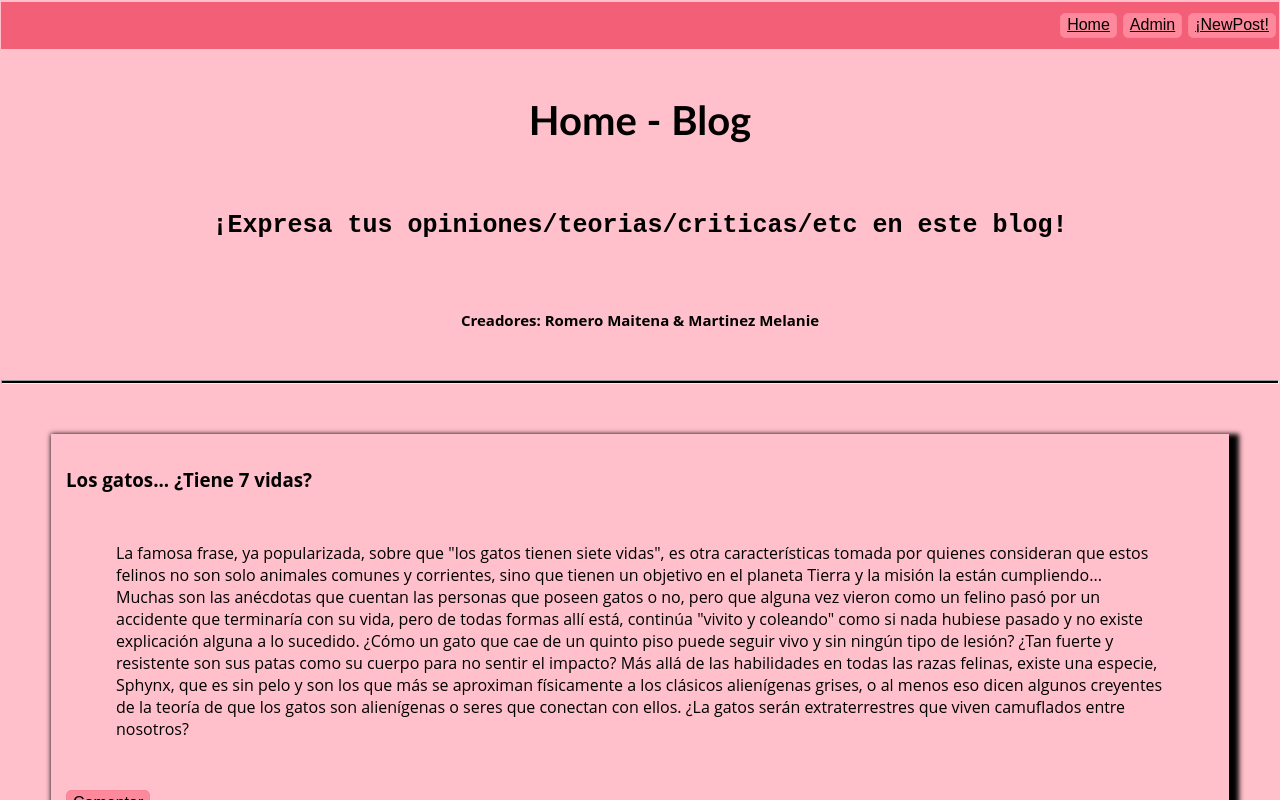
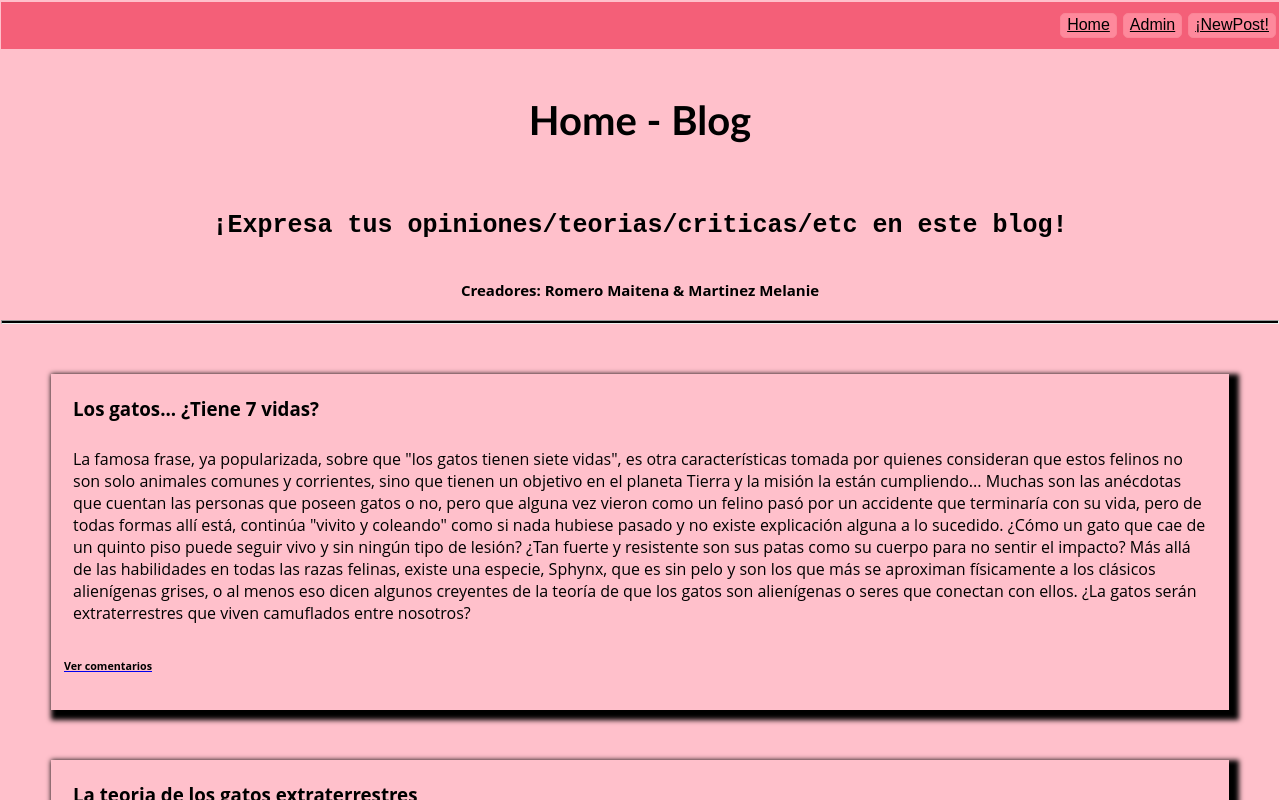
Before and after one commit to RMaitena/TP-Blog, a React (Create React App) app: page / in a window 1280 px wide. Shown: the top 800 px of the page. Built offline with nearby package versions, Linux system fonts and the light colour scheme.

Commit message:
El comiteado

```diff
--- a/src/Post.js
+++ b/src/Post.js
@@ -1,13 +1,15 @@
 import React from 'react';
 
-function Post (props) {
+import { Link } from "react-router-dom";
+
+export default function Post (props) {
 return (
 <div className='texto'>
 <h3>{props.titulo}</h3>
 <p>{props.descripcion}</p>
-<button className='coment'>Comentar</button>
+<Link to={props.link}>
 <h6 className='ver'>Ver comentarios</h6>
+</Link>
 </div>
 );
 }
-export default Post;
--- a/src/index.css
+++ b/src/index.css
@@ -15,6 +15,12 @@ body {
   "Lucida Sans", Arial, sans-serif;
   }
 
+  h3{
+    margin: 20px;
+    margin-bottom: 27px;
+    margin-top:0px,
+  }
+
 .subt {
   text-align: center;
   font-family: monospace;
@@ -29,8 +35,8 @@ body {
 
 .texto {
   margin: 50px;
-  padding: 15px;
-  box-shadow: 5px 5px 5px 5px;
+  padding: 2px;
+  box-shadow: 5px 5px 5px 5px ;
   }
 
 hr {
@@ -38,7 +44,6 @@ hr {
   background-color: black;
   height: 2px;
   }
-
 
 .envioNP{
   background-color: rgb(252, 151, 168);
@@ -52,7 +57,7 @@ form {
   text-align: center;
 }
 p{
-  margin: 50px;
+  margin: 20px;
 }
 
 h2{
@@ -111,10 +116,6 @@ h2{
     margin-left:0px;;
   }
 
-  .pst{
-
-  }
-
   textarea{
     background-color:white;
   }
@@ -125,3 +126,12 @@ h2{
     border-radius: 5px;
     background: white;
 }
+
+.ver
+{
+  color:black;
+  padding:10px;
+  border-radius: 5px;
+  width:  90px;
+  text-align:center;
+}
--- a/src/rutas/Home.jsx
+++ b/src/rutas/Home.jsx
@@ -10,6 +10,7 @@ export default function Home(){
             <Post titulo='Los gatos... ¿Tiene 7 vidas?' descripcion='La famosa frase, ya popularizada, sobre que "los gatos tienen siete vidas", es otra características tomada por quienes consideran que estos felinos no son solo animales comunes y corrientes, sino que tienen un objetivo en el planeta Tierra y la misión la están cumpliendo... Muchas son las anécdotas que cuentan las personas que poseen gatos o no, pero que alguna vez vieron como un felino pasó por un accidente que terminaría con su vida, pero de todas formas allí está, continúa "vivito y coleando" como si nada hubiese pasado y no existe explicación alguna a lo sucedido. ¿Cómo un gato que cae de un quinto piso puede seguir vivo y sin ningún tipo de lesión? ¿Tan fuerte y resistente son sus patas como su cuerpo para no sentir el impacto? Más allá de las habilidades en todas las razas felinas, existe una especie, Sphynx, que es sin pelo y son los que más se aproximan físicamente a los clásicos alienígenas grises, o al menos eso dicen algunos creyentes de la teoría de que los gatos son alienígenas o seres que conectan con ellos. ¿La gatos serán extraterrestres que viven camuflados entre nosotros?' link="/UnPost"/>
             <Post titulo='La teoria de los gatos extraterrestres' descripcion='Sé que muchos me tomaréis por loco, o que pretendo haceros una broma. Pero no, no es así. Yo soy un gran observador de la vida, de la realidad, y bajo la realidad cotidiana existen misterios, ecos, destellos de otras realidades más sutiles, fuera del alcance de las vistas acomodadas y superficiales. Yo, gracias a mi capacidad de observación y análisis, he ido desarrollando esta teoría con los años y al final la verdad se ha mostrado ante mis ojos al principio escépticos. Aún no me atrevo a calificar dicha revelación como divina, pero casi, casi. Gracias a ExpertoAnimal, a pesar de que no están convencidos de mi visión, os podré argumentar diversos hechos que avalan mi teoría de los gatos extraterrestres, fruto del estudio y la dilatada convivencia con dichos seres.' link="/SdoPost"/>
             <Post titulo='Los gatos Sphynx son los extraterrestres Grises' descripcion='Los gatos de la raza Sphynx no tienen pelo en su cuerpo. La raza alienígena de los Grises es una raza sin nada de pelo. La conclusión es que los Grises llegaron a Egipto y se quedaron, siendo los primeros gatos. Por eso, el nombre de la raza es sospechosamente Sphynx, Esfinge o Gato Egipcio. La raza Sphynx fue creada en Canadá en los años 60 del siglo XX, por selección genética humana, donde los criadores se centraron en encontrar y mantener el gen mutante recesivo de la carencia de pelaje. Además, hay que decir que existen grabados aztecas donde ya aparecen gatos sin pelo y un biólogo alemán, Rudolph Renger, incluyó a los gatos sin pelo en su libro Historia natural de los maíferos de Paraguay en 1830, confirmando otra vez que ya había gatos sin pelo en América desde hacía siglos.' link="/TcerPost"/>
+            <hr></hr>
         </div>
     );
 }
```
